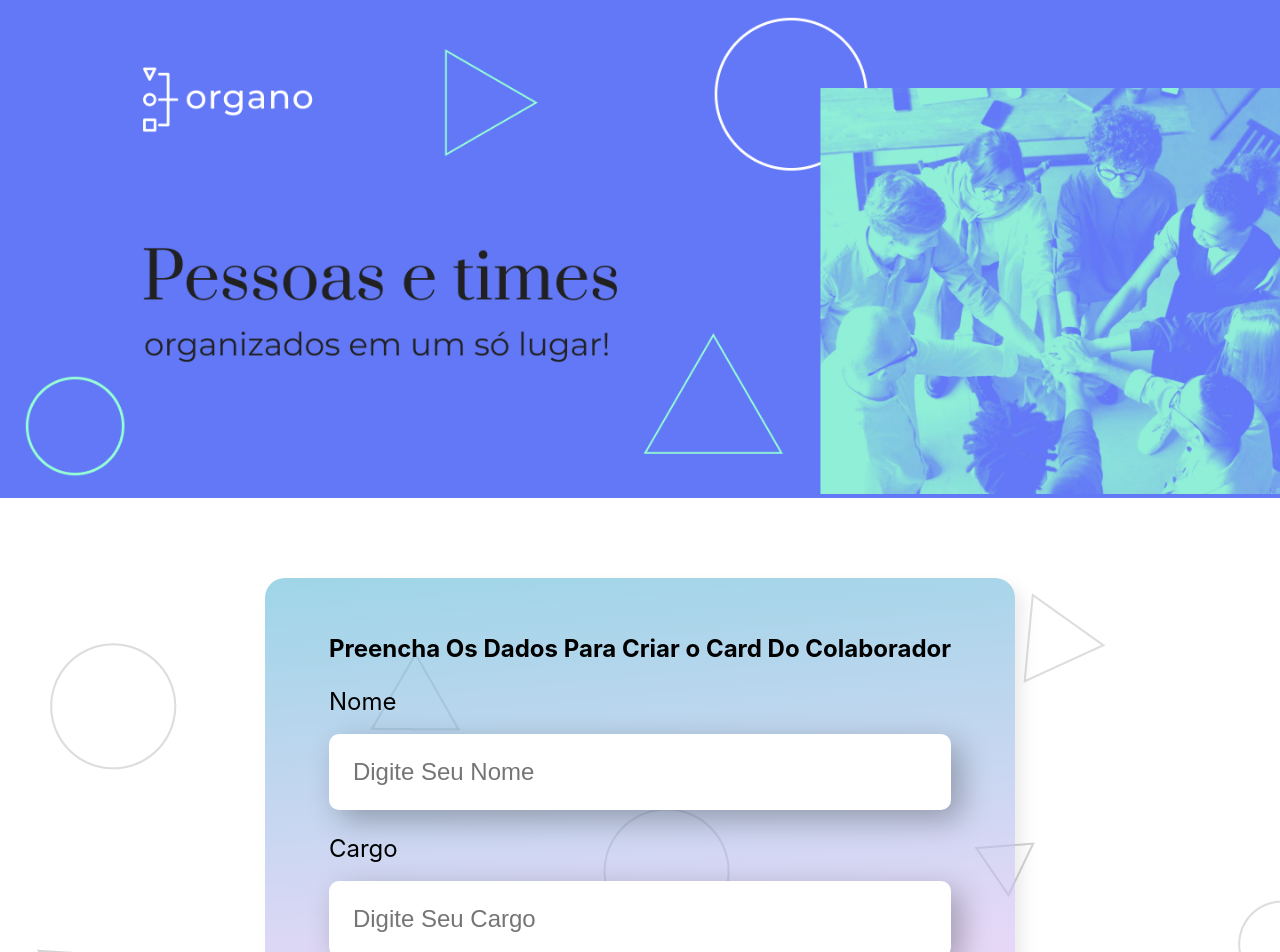
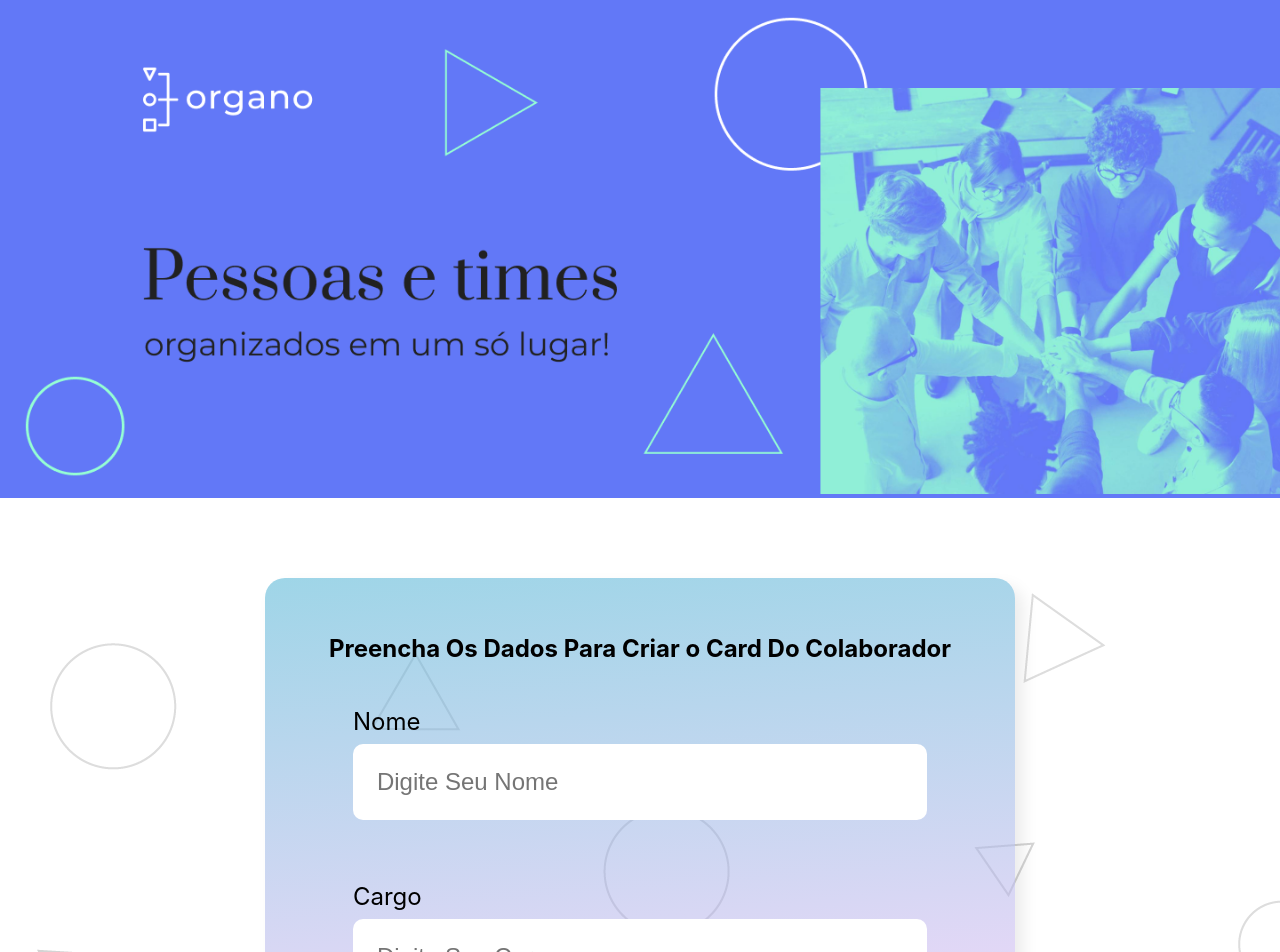
Before and after one commit to DEV-BrunoSilvaa/meu-app, a React (Create React App) app: page / in a window 1280 px wide. Shown: the top 952 px of the page. Built offline with nearby package versions, Linux system fonts and the light colour scheme.

Commit message:
atualizando

```diff
--- a/src/Componentes/CampoTexto/campotextoo.css
+++ b/src/Componentes/CampoTexto/campotextoo.css
@@ -1,14 +1,12 @@
 .campo-texto{
-    margin:24px 0
+    margin:14px 0
 }
-.campo-texto .lab{
+.campo-texto label{
     display:block;
-    margin-bottom: 18px;
+    margin-bottom: 8px;
     font-size: 24px;
 }
-.campo-texto input{
-    background-color: #fff;
-    box-shadow: 10px 10px 30px  rgba(0,0,0,0.28);
+.campo-texto ,input{
     border-radius: 10px;
     width: 100%;
     border: none;
--- a/src/Componentes/CampoTexto/index.js
+++ b/src/Componentes/CampoTexto/index.js
@@ -11,7 +11,7 @@ const CampoTexto = (props) => {
     }
     return (
         <div className="campo-texto">
-            <label className='lab'>
+            <label>
                 {props.label}
                 </label>
             <input value={props.valor} onChange={aoDigitado} required={props.obrigatorio} placeholder={props.placeholder}/>
```
